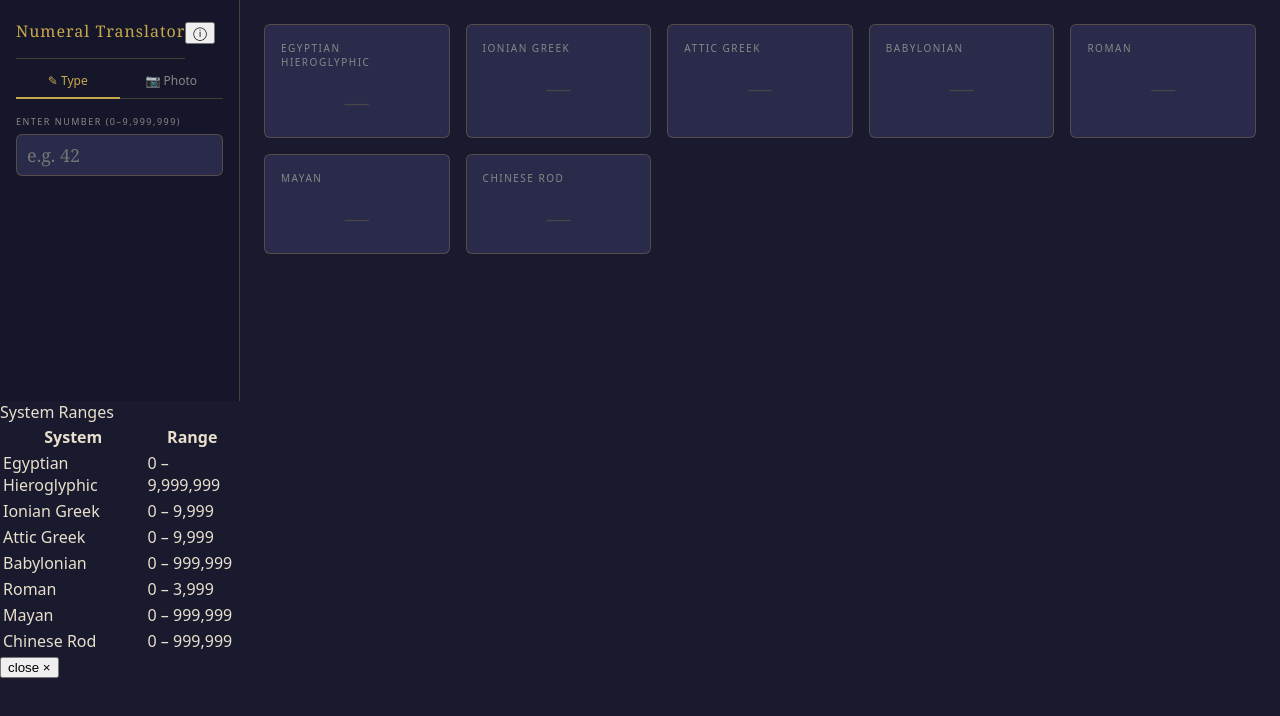
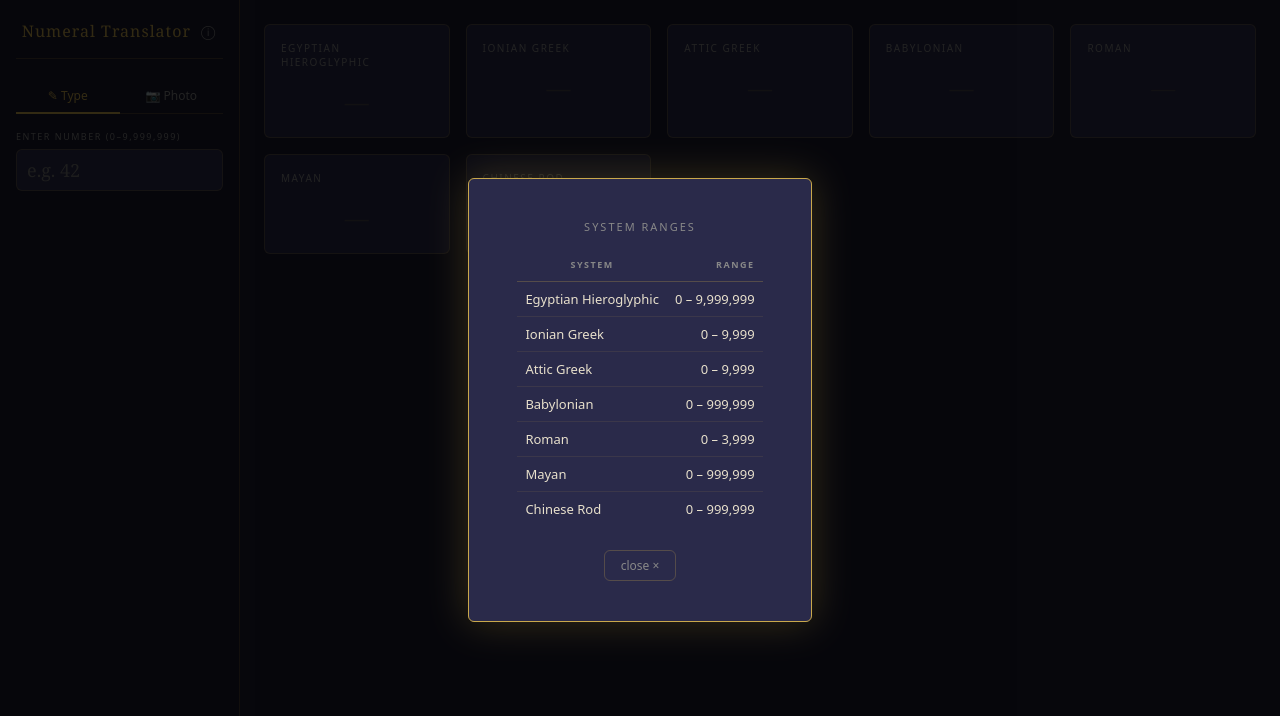
Before and after one commit to EricTalanoa/numeral_translator, a React (Vite) app: page / in a window 1280 px wide. Both pictures are taken after a click on the button "View system ranges". Shown: the top 716 px of the page. Built offline with nearby package versions, Linux system fonts and the light colour scheme; a web font is replaced by a local one.

Commit message:
style: Egyptian font 24→28px; sidebar header row + ⓘ btn; range table + out-of-range modal CSS

```diff
--- a/src/styles/main.css
+++ b/src/styles/main.css
@@ -47,15 +47,34 @@ body {
   gap: 20px;
 }
 
+.app-title-row {
+  display: flex;
+  align-items: center;
+  justify-content: center;
+  gap: 8px;
+  padding-bottom: 16px;
+  border-bottom: 1px solid var(--gold-dim);
+}
+
 .app-title {
   font-family: var(--font-display);
   font-size: 16px;
   color: var(--gold);
   letter-spacing: 1px;
-  text-align: center;
-  padding-bottom: 16px;
-  border-bottom: 1px solid var(--gold-dim);
 }
+
+.range-info-btn {
+  background: none;
+  border: none;
+  color: var(--text-muted);
+  font-size: 14px;
+  cursor: pointer;
+  padding: 0 2px;
+  line-height: 1;
+  transition: color 0.15s;
+  flex-shrink: 0;
+}
+.range-info-btn:hover { color: var(--gold); }
 
 .tile-area {
   padding: 24px;
@@ -211,7 +230,10 @@ body {
   min-height: 100px;
   transition: border-color 0.15s, box-shadow 0.15s;
 }
-.numeral-tile:hover {
+.numeral-tile.clickable {
+  cursor: pointer;
+}
+.numeral-tile.clickable:hover {
   border-color: var(--gold);
   box-shadow: 0 0 8px rgba(201, 168, 76, 0.15);
 }
@@ -261,10 +283,123 @@ body {
 /* 11. System-specific font rules */
 .egyptian {
   font-family: 'NotoSansEgyptianHieroglyphs', var(--font-display);
-  font-size: 24px;
+  font-size: 28px;
 }
 
 .chineseRod {
   font-family: 'Noto Sans', var(--font-display);
   font-size: 24px;
 }
+
+/* 12. Expand modal */
+.tile-modal-overlay {
+  position: fixed;
+  inset: 0;
+  z-index: 1000;
+  background: rgba(0, 0, 0, 0.75);
+  display: flex;
+  align-items: center;
+  justify-content: center;
+  cursor: pointer;
+}
+
+.tile-modal-card {
+  background: var(--bg-card);
+  border: 1px solid var(--gold);
+  border-radius: var(--radius);
+  padding: 40px 48px;
+  display: flex;
+  flex-direction: column;
+  align-items: center;
+  gap: 24px;
+  cursor: default;
+  box-shadow: 0 0 40px rgba(201, 168, 76, 0.25);
+  max-width: 90vw;
+  max-height: 90vh;
+  overflow: auto;
+}
+
+.tile-modal-system-name {
+  font-size: 11px;
+  letter-spacing: 2px;
+  color: var(--text-muted);
+  text-transform: uppercase;
+}
+
+.tile-modal-content {
+  display: flex;
+  align-items: center;
+  justify-content: center;
+  min-height: 80px;
+}
+
+.tile-modal-content .tile-numeral {
+  font-size: 72px;
+}
+
+.tile-modal-content .tile-no-rep {
+  font-size: 16px;
+}
+
+.tile-modal-close {
+  background: none;
+  border: 1px solid var(--gold-dim);
+  border-radius: var(--radius);
+  color: var(--text-muted);
+  font-family: var(--font-ui);
+  font-size: 12px;
+  padding: 6px 16px;
+  cursor: pointer;
+  transition: color 0.15s, border-color 0.15s;
+}
+.tile-modal-close:hover {
+  color: var(--gold);
+  border-color: var(--gold);
+}
+
+/* 13. Range modal table */
+.range-modal-card {
+  min-width: 280px;
+}
+
+.range-table {
+  border-collapse: collapse;
+  width: 100%;
+}
+
+.range-table-th {
+  font-size: 9px;
+  letter-spacing: 1.5px;
+  color: var(--text-muted);
+  text-transform: uppercase;
+  padding: 0 8px 10px;
+  border-bottom: 1px solid var(--gold-dim);
+}
+
+.range-table-th--right,
+.range-table-td--right {
+  text-align: right;
+}
+
+.range-table-row:not(:last-child) td {
+  border-bottom: 1px solid rgba(201, 168, 76, 0.1);
+}
+
+.range-table-td {
+  font-size: 13px;
+  color: var(--text-main);
+  padding: 8px 8px;
+}
+
+/* 14. Out-of-range modal content */
+.tile-modal-out-of-range {
+  display: flex;
+  flex-direction: column;
+  align-items: center;
+  gap: 8px;
+}
+
+.tile-modal-range {
+  font-size: 13px;
+  color: var(--text-muted);
+}
```
